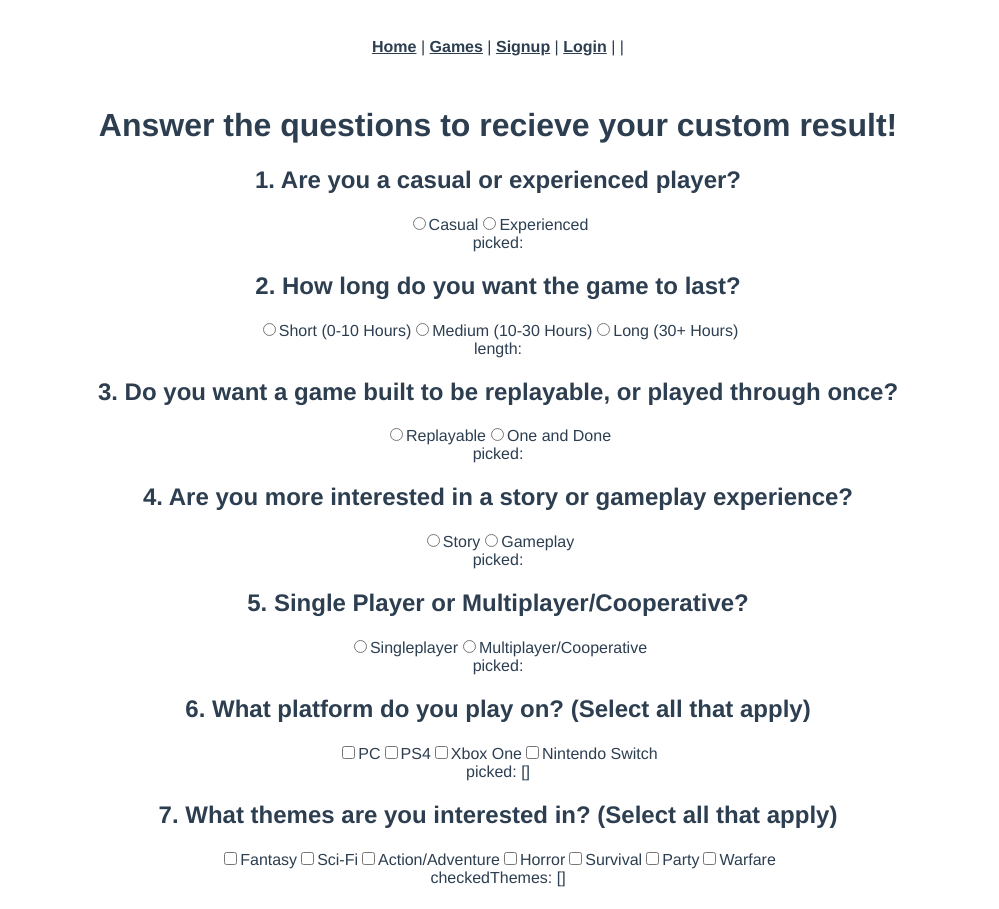
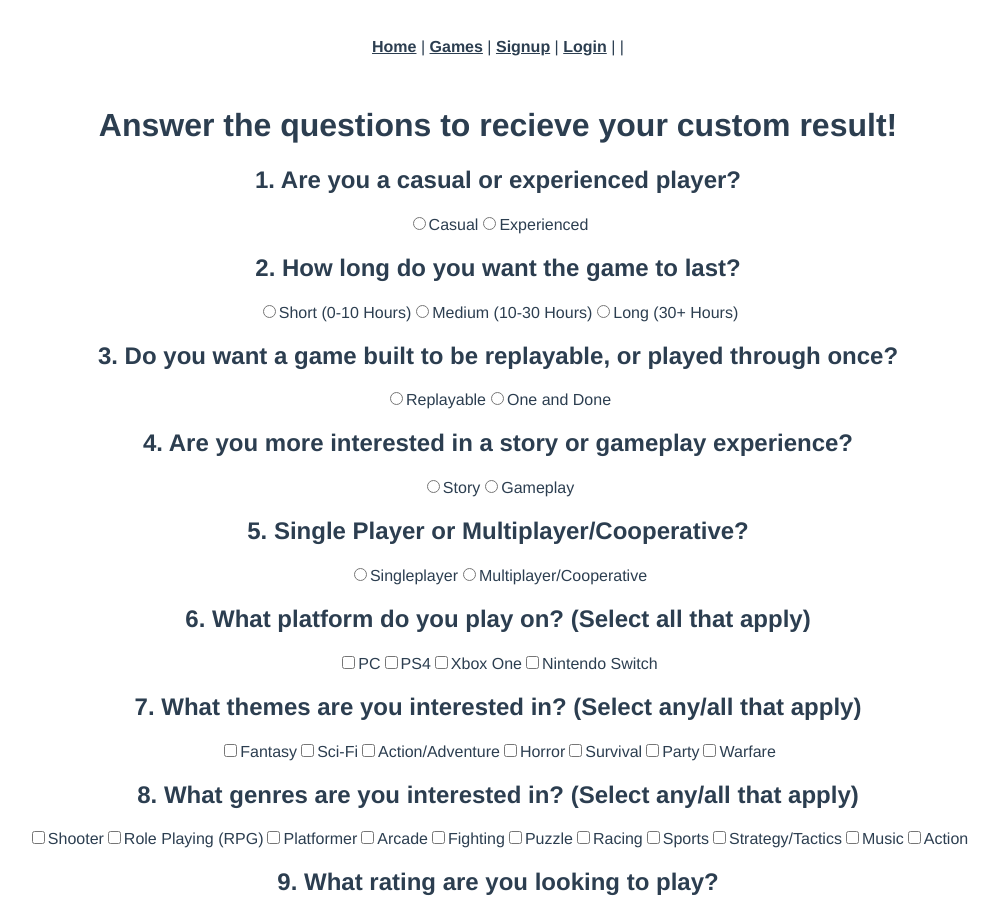
Before and after one commit to justin-crabtree/what_game_app_vue, a Vue app: page /questionnaire in a window 1280 px wide. Shown: the top 909 px of the page, without its empty margins (142-1141 px from the left). Built offline with nearby package versions, Linux system fonts and the light colour scheme.

Commit message:
adds router push params to questionnaire, adds router view fullPath to app.vue to refresh template

```diff
--- a/src/App.vue
+++ b/src/App.vue
@@ -13,7 +13,7 @@
       |
       <router-link v-bind:to="`/users/${user_id}`">{{ username }}</router-link>
     </div>
-    <router-view />
+    <router-view :key="$route.fullPath"></router-view>
   </div>
 </template>
 
--- a/src/views/Questionnaire.vue
+++ b/src/views/Questionnaire.vue
@@ -14,7 +14,6 @@
             <input type="radio" id="experienced" value="Experienced" v-model="experienceLevel" />
             <label for="experienced">Experienced</label>
           </div>
-          picked: {{ experienceLevel }}
         </div>
 
         <div>
@@ -29,7 +28,6 @@
             <input type="radio" id="long" value="Long (30+ Hours)" v-model="gameLength" />
             <label for="long">Long (30+ Hours)</label>
           </div>
-          length: {{ gameLength }}
         </div>
 
         <div>
@@ -42,7 +40,6 @@
             <input type="radio" id="once" value="One and Done" v-model="replayability" />
             <label for="once">One and Done</label>
           </div>
-          picked: {{ replayability }}
         </div>
 
         <div>
@@ -55,7 +52,6 @@
             <input type="radio" id="gameplay" value="Gameplay" v-model="gameFocus" />
             <label for="gameplay">Gameplay</label>
           </div>
-          picked: {{ gameFocus }}
         </div>
 
         <div>
@@ -68,7 +64,6 @@
             <input type="radio" id="multiplayer" value="Multiplayer/Cooperative" v-model="playerAmount" />
             <label for="multiplayer">Multiplayer/Cooperative</label>
           </div>
-          picked: {{ playerAmount }}
         </div>
 
         <div>
@@ -85,12 +80,11 @@
             <input type="checkbox" id="switch" value="Nintendo Switch" v-model="platforms" />
             <label for="switch">Nintendo Switch</label>
           </div>
-          picked: {{ platforms }}
         </div>
 
         <div>
           <h2>
-            7. What themes are you interested in? (Select all that apply)
+            7. What themes are you interested in? (Select any/all that apply)
           </h2>
           <div>
             <input type="checkbox" id="fantasy" value="Fantasy" v-model="checkedThemes" />
@@ -108,12 +102,11 @@
             <input type="checkbox" id="warfare" value="Warfare" v-model="checkedThemes" />
             <label for="warfare">Warfare</label>
           </div>
-          checkedThemes: {{ checkedThemes }}
         </div>
 
         <div>
           <h2>
-            8. What genres are you interested in? (Select all that apply)
+            8. What genres are you interested in? (Select any/all that apply)
           </h2>
           <div>
             <input type="checkbox" id="shooter" value="Shooter" v-model="checkedGenres" />
@@ -139,12 +132,11 @@
             <input type="checkbox" id="action" value="Action" v-model="checkedGenres" />
             <label for="action">Action</label>
           </div>
-          genres: {{ checkedGenres }}
         </div>
 
         <div>
           <h2>
-            9. What is the highest rating you would play?
+            9. What rating are you looking to play?
           </h2>
           <div>
             <input type="radio" id="e" value="E (Everyone)" v-model="rating" />
@@ -154,7 +146,6 @@
             <input type="radio" id="m" value="M (Mature)" v-model="rating" />
             <label for="m">M (Mature)</label>
           </div>
-          rating: {{ rating }}
         </div>
 
         <div>
@@ -198,14 +189,17 @@ export default {
         checkedGenres: this.checkedGenres,
         rating: this.rating
       };
-      axios
-        .post("/api/questionnaire", params)
-        .then(response => {
-          this.$router.push("/results");
-        })
-        .catch(error => {
-          this.errors = error.response.data.errors;
-        });
+      this.$router.push({ path: "/games", query: params });
+      // axios
+      //   .get("/api/games", { params: params })
+      //   .then(response => {
+      //     console.log(response.data);
+      //     this.$root.resultGames = response.data;
+      //     this.$router.push("/games");
+      //   })
+      //   .catch(error => {
+      //     this.errors = error.response.data.errors;
+      //   });
     }
   }
 };
--- a/src/views/Results.vue
+++ b/src/views/Results.vue
@@ -1,6 +1,7 @@
 <template>
   <div class="results">
     <h1>Here's the games you should play based on your answers:</h1>
+    {{ message }}
   </div>
 </template>
 
@@ -9,7 +10,9 @@
 <script>
 export default {
   data: function() {
-    return {};
+    return {
+      message: {}
+    };
   },
   created: function() {},
   methods: {}
--- a/src/views/games/Index.vue
+++ b/src/views/games/Index.vue
@@ -1,6 +1,7 @@
 <template>
   <div class="games-index">
     <h1>Games Index</h1>
+    <!-- root.resultGames -->
     <div v-for="game in games">
       <h2>
         <router-link v-bind:to="`/games/${game.id}`">{{ game.title }}</router-link>
@@ -23,8 +24,9 @@ export default {
   },
   created: function() {
     axios
-      .get("/api/games")
+      .get("/api/games", { params: this.$route.query })
       .then(response => {
+        console.log(this.$route.query);
         this.games = response.data;
       })
       .catch(error => {
```
